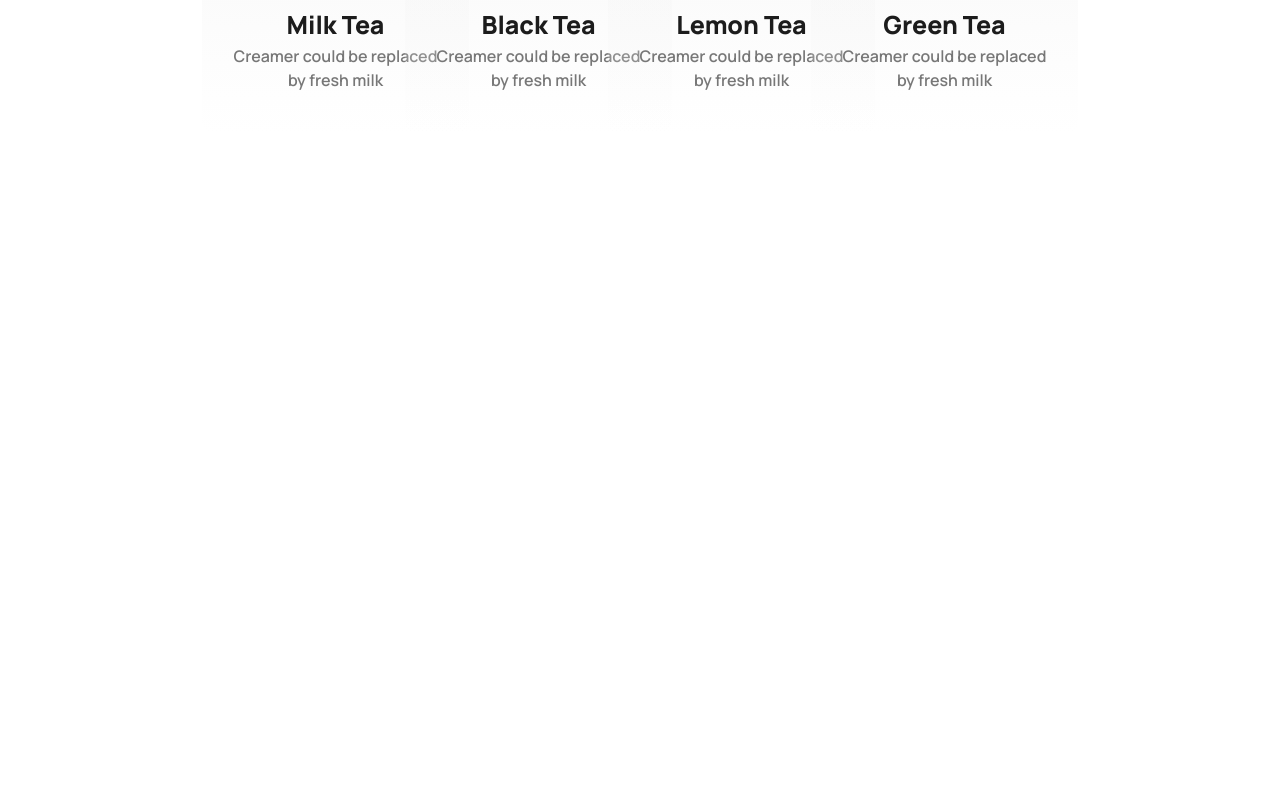
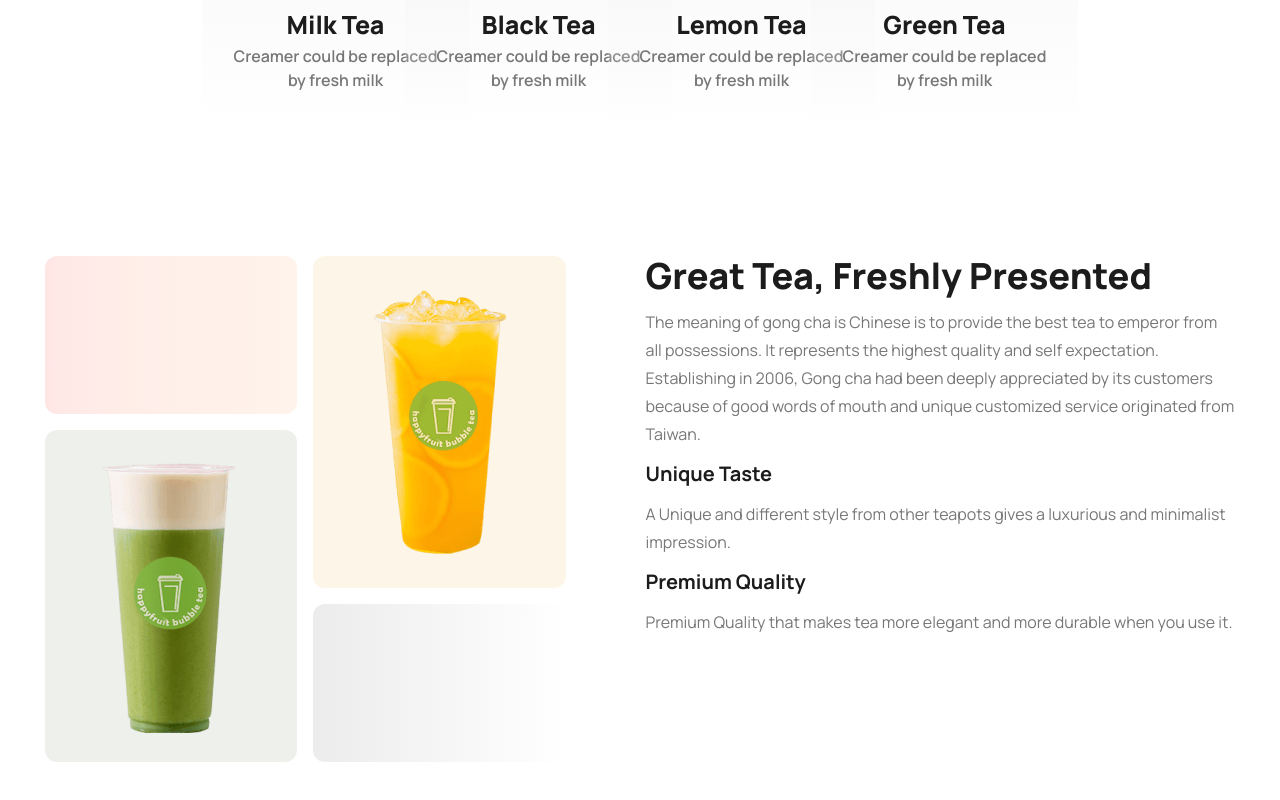
Before and after one commit to almamuntmn/tea-house-website, a plain HTML site: page index.html in a window 1280 px wide. Shown: the part 1164-1964 px from the top of the page. Before the commit the page ends 1420 px from the top, so only its background shows below. Drawn offline with nearby package versions, Linux system fonts and the light colour scheme.

Commit message:
added fresh section

```diff
--- a/index.html
+++ b/index.html
@@ -64,29 +64,86 @@
             <div>
                 <div class="md:w-[900px] mb-[50px] mx-auto">
                     <h2 class="manrope dark1 text-[45px] font-extrabold text-center">Our Featured Products</h2>
-                    <p class="manrope dark3 text-[16px] font-medium text-center">There are many variations of passages of Lorem Ipsum available, but the majority have suffered alteration in some form, by injected humour, or randomised words which don't look even slightly believable. </p>
+                    <p class="manrope dark3 text-[16px] font-medium text-center">There are many variations of passages
+                        of Lorem Ipsum available, but the majority have suffered alteration in some form, by injected
+                        humour, or randomised words which don't look even slightly believable. </p>
                 </div>
                 <div class="grid grid-cols-1 sm:grid-cols-2 lg:grid-cols-4 justify-items-center gap-6">
-                    <div class="h-[391px] w-[267px] bg-gradient-to-b from-[#f4f4f4] to-[rgba(244, 244, 244, 0)] p-[30px] space-y-5 rounded-xl">
+                    <div
+                        class="h-[391px] w-[267px] bg-gradient-to-b from-[#f4f4f4] to-[rgba(244, 244, 244, 0)] p-[30px] space-y-5 rounded-xl">
                         <div class="flex justify-center"><img src="images/tea-1.png" alt=""></div>
-                        <div><h2 class="manrope dark1 text-[25px] font-extrabold text-center">Milk Tea</h2>
-                        <p class="manrope dark3 text-[16px] font-semibold text-center">Creamer could be replaced by fresh milk</p></div>
+                        <div>
+                            <h2 class="manrope dark1 text-[25px] font-extrabold text-center">Milk Tea</h2>
+                            <p class="manrope dark3 text-[16px] font-semibold text-center">Creamer could be replaced by
+                                fresh milk</p>
+                        </div>
                     </div>
-                    <div class="h-[391px] w-[267px] bg-gradient-to-b from-[#f4f4f4] to-[rgba(244, 244, 244, 0)] p-[30px] space-y-5 rounded-xl">
+                    <div
+                        class="h-[391px] w-[267px] bg-gradient-to-b from-[#f4f4f4] to-[rgba(244, 244, 244, 0)] p-[30px] space-y-5 rounded-xl">
                         <div class="flex justify-center"><img src="images/tea-2.png" alt=""></div>
-                        <div><h2 class="manrope dark1 text-[25px] font-extrabold text-center">Black Tea</h2>
-                        <p class="manrope dark3 text-[16px] font-semibold text-center">Creamer could be replaced by fresh milk</p></div>
+                        <div>
+                            <h2 class="manrope dark1 text-[25px] font-extrabold text-center">Black Tea</h2>
+                            <p class="manrope dark3 text-[16px] font-semibold text-center">Creamer could be replaced by
+                                fresh milk</p>
+                        </div>
                     </div>
-                    <div class="h-[391px] w-[267px] bg-gradient-to-b from-[#f4f4f4] to-[rgba(244, 244, 244, 0)] p-[30px] space-y-5 rounded-xl">
+                    <div
+                        class="h-[391px] w-[267px] bg-gradient-to-b from-[#f4f4f4] to-[rgba(244, 244, 244, 0)] p-[30px] space-y-5 rounded-xl">
                         <div class="flex justify-center"><img src="images/tea-3.png" alt=""></div>
-                        <div><h2 class="manrope dark1 text-[25px] font-extrabold text-center">Lemon Tea</h2>
-                        <p class="manrope dark3 text-[16px] font-semibold text-center">Creamer could be replaced by fresh milk</p></div>
+                        <div>
+                            <h2 class="manrope dark1 text-[25px] font-extrabold text-center">Lemon Tea</h2>
+                            <p class="manrope dark3 text-[16px] font-semibold text-center">Creamer could be replaced by
+                                fresh milk</p>
+                        </div>
                     </div>
-                    <div class="h-[391px] w-[267px] bg-gradient-to-b from-[#f4f4f4] to-[rgba(244, 244, 244, 0)] p-[30px] space-y-5 rounded-xl">
+                    <div
+                        class="h-[391px] w-[267px] bg-gradient-to-b from-[#f4f4f4] to-[rgba(244, 244, 244, 0)] p-[30px] space-y-5 rounded-xl">
                         <div class="flex justify-center"><img src="images/tea-4.png" alt=""></div>
-                        <div><h2 class="manrope dark1 text-[25px] font-extrabold text-center">Green Tea</h2>
-                        <p class="manrope dark3 text-[16px] font-semibold text-center">Creamer could be replaced by fresh milk</p></div>
+                        <div>
+                            <h2 class="manrope dark1 text-[25px] font-extrabold text-center">Green Tea</h2>
+                            <p class="manrope dark3 text-[16px] font-semibold text-center">Creamer could be replaced by
+                                fresh milk</p>
+                        </div>
                     </div>
+                </div>
+            </div>
+        </section>
+        <!-- fresh -->
+        <section class="mb-16 mx-auto mt-6 lg:flex items-center justify-center px-4 lg:mt-0">
+            <div class="grid grid-cols-1 lg:flex gap-10 lg:gap-20">
+                <div class="h-[506px] lg:w-[521px] grid grid-cols-2 grid-rows-3 gap-4">
+                    <!-- Top-left Gradient -->
+                    <div class="bg-gradient-to-r from-[#ff0000] to-[#ff8938] rounded-xl opacity-10"></div>
+
+                    <!-- Top-right Image (spanning 2 rows) -->
+                    <div class="bg-[rgba(230,166,35,0.1)] p-4 row-span-2 flex justify-center items-center rounded-xl">
+                        <img src="images/fresh-1.png" alt="" class="max-w-full h-auto">
+                    </div>
+
+                    <!-- Bottom-left Image (spanning 2 rows) -->
+                    <div class="bg-[rgba(87,118,57,0.1)] row-span-2 flex justify-center items-center rounded-xl">
+                        <img src="images/fresh-2.png" alt="" class="max-w-full h-auto">
+                    </div>
+
+                    <!-- Bottom-right Gradient -->
+                    <div class="bg-gradient-to-r from-[#D9D9D9] to-[#ffffff] rounded-xl opacity-50"></div>
+                </div>
+                <div class="lg:w-[590px] space-y-3">
+                    <h1 class="manrope text-4xl font-extrabold text-[#1C1C1C]">Great Tea, Freshly Presented</h1>
+                    <p class="manrope text-[16px] text-[#777] leading-[28px]">
+                        The meaning of gong cha is Chinese is to provide the best tea to emperor from all possessions.
+                        It represents the highest quality and self expectation. Establishing in 2006, Gong cha had been
+                        deeply appreciated by its customers because of good words of mouth and unique customized service
+                        originated from Taiwan.
+                    </p>
+                    <h3 class="manrope text-xl font-bold text-[#1C1C1C]">Unique Taste</h3>
+                    <p class="manrope text-[16px] text-[#777] leading-[28px]">
+                        A Unique and different style from other teapots gives a luxurious and minimalist impression.
+                    </p>
+                    <h3 class="manrope text-xl font-bold text-[#1C1C1C]">Premium Quality</h3>
+                    <p class="manrope text-[16px] text-[#777] leading-[28px]">
+                        Premium Quality that makes tea more elegant and more durable when you use it.
+                    </p>
                 </div>
             </div>
         </section>
```
